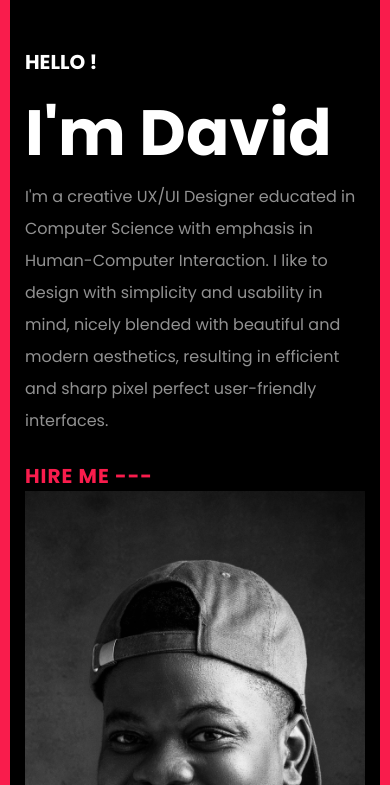
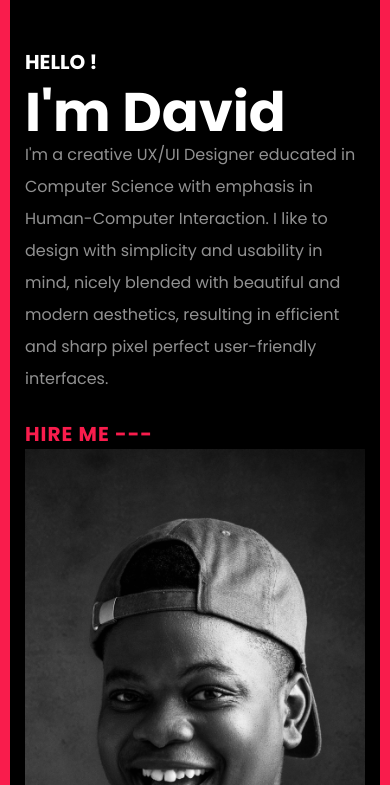
Before and after one commit to Horpey/commissioner, a plain HTML site: page index.html in a window 390 px wide. Shown: the part 59-844 px from the top of the page. Drawn offline with nearby package versions, Linux system fonts and the light colour scheme.

Commit message:
Responsive

```diff
--- a/assets/css/custom.css
+++ b/assets/css/custom.css
@@ -255,7 +255,8 @@ html {
         font-size: 6em!important;
     }
     .sixem {
-        font-size: 4em!important;
+        font-size: 3.4em!important;
+        line-height: 1;
     }
 }
 
```
